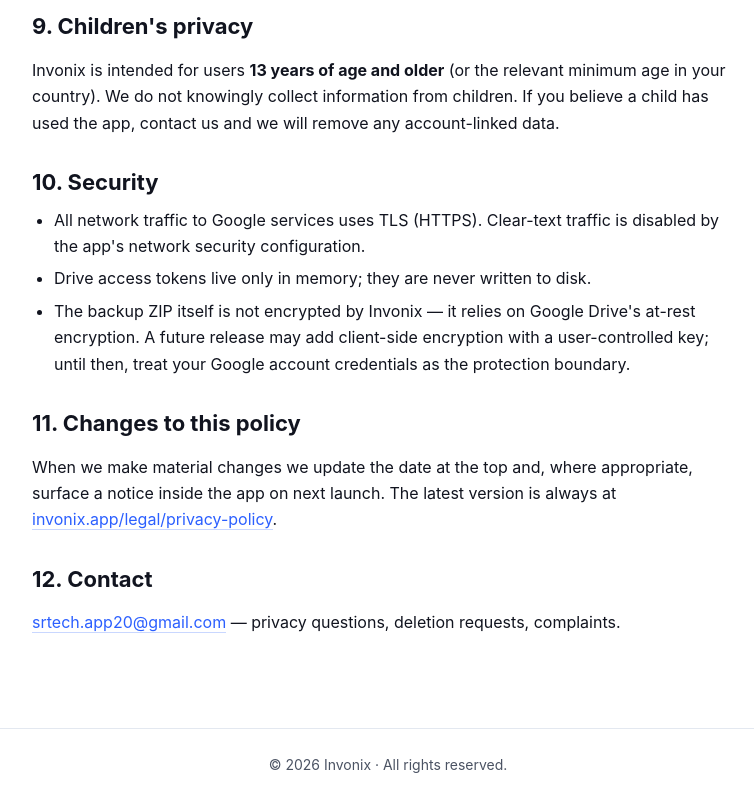
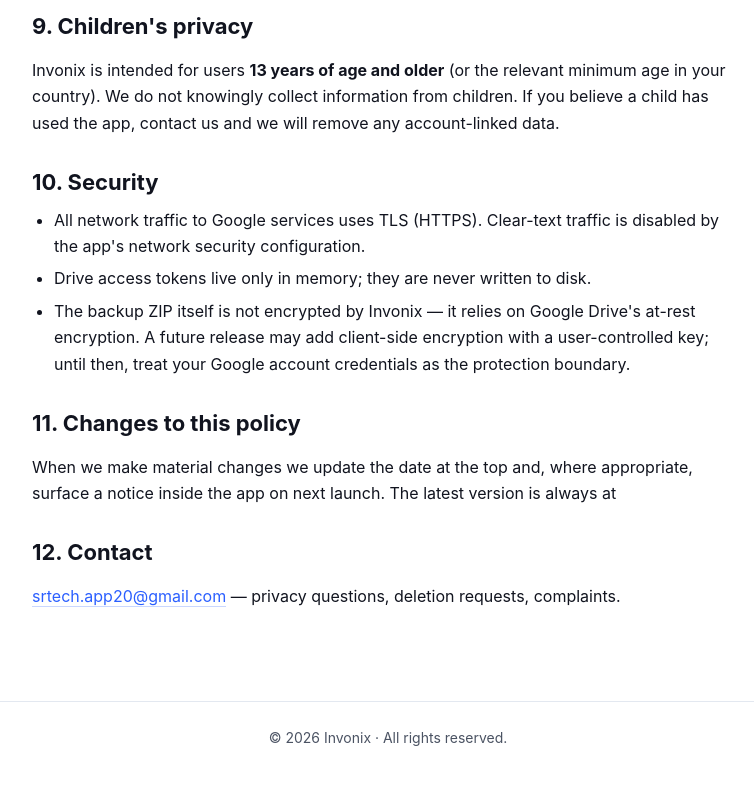
Before and after one commit to srtechapp/srtechapps, a plain HTML site: page invonix/index.html in a window 1280 px wide. Shown: the part 4596-5396 px from the top of the page, without its empty margins (252-1006 px from the left). After the commit the page ends 5369 px from the top, so only its background shows below. Drawn offline with Linux system fonts and the light colour scheme.

Commit message:
Update index.html

```diff
--- a/invonix/index.html
+++ b/invonix/index.html
@@ -440,7 +440,6 @@
         <p>
             When we make material changes we update the date at the top and, where appropriate,
             surface a notice inside the app on next launch. The latest version is always at
-            <a href="https://invonix.app/legal/privacy-policy">invonix.app/legal/privacy-policy</a>.
         </p>
     </section>
 
```
